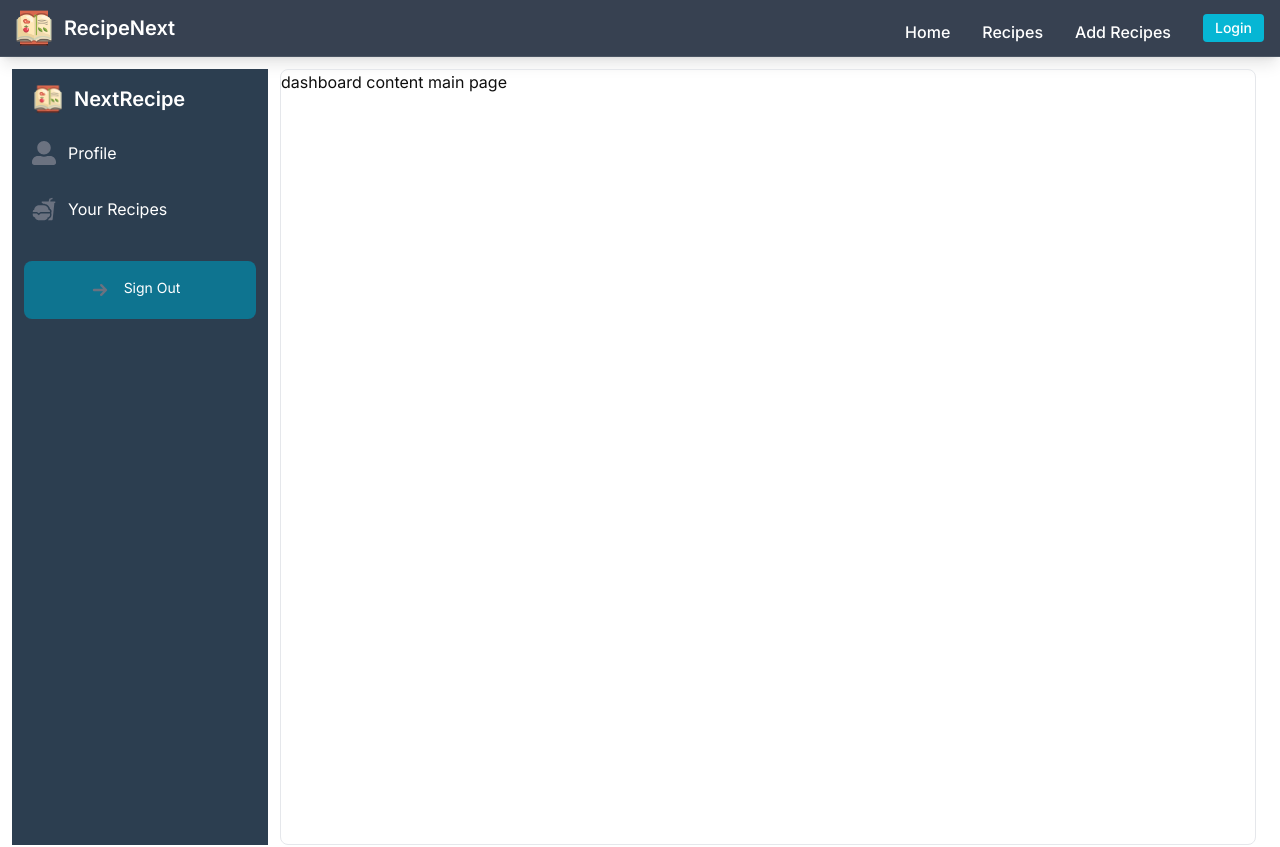
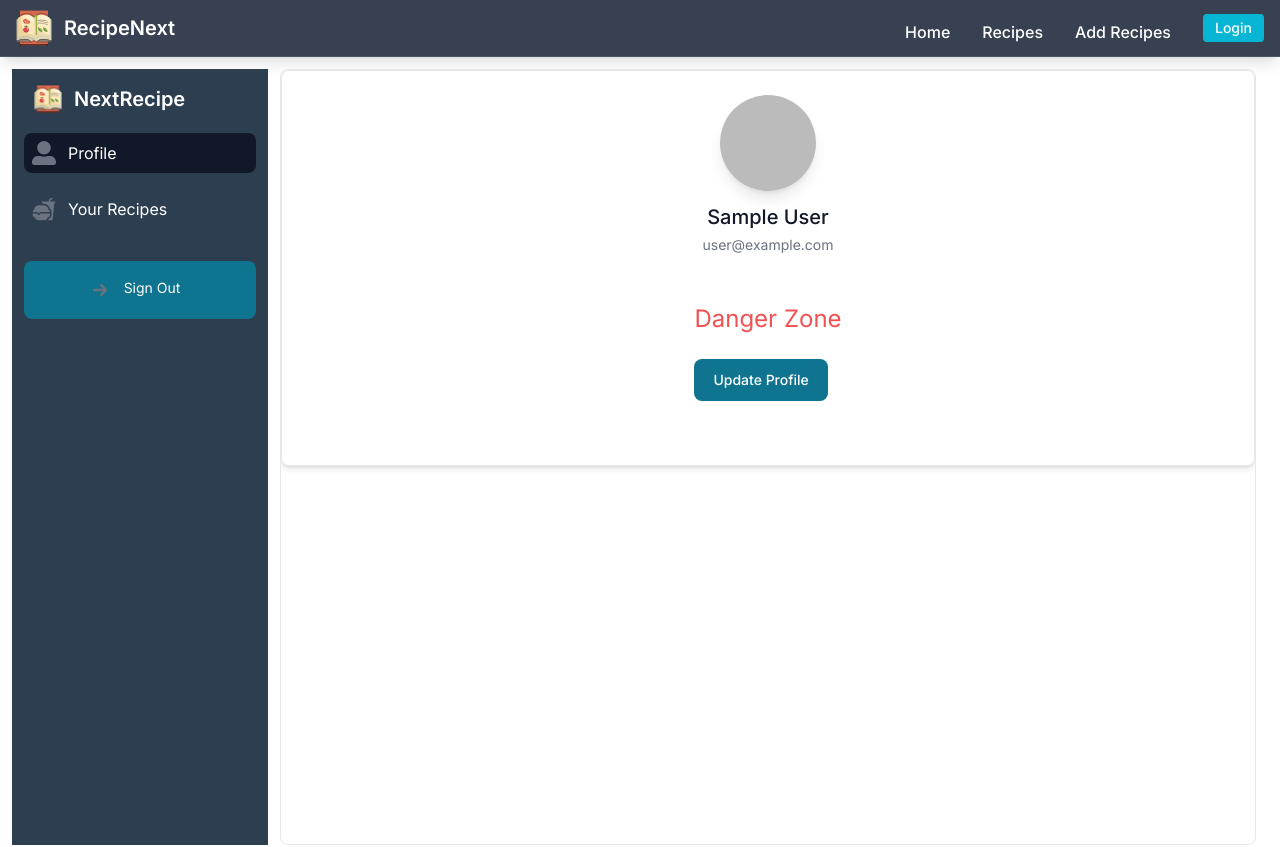
Before and after one commit to Oliulla/recipe-next, a Next.js app: page /dashboard in a window 1280 px wide. Shown: the top 847 px of the page. Built offline with nearby package versions, Linux system fonts and the light colour scheme; no server answers; the database is empty; sample sign-in values are in the browser's storage.

Commit message:
[DONE]: User profile

```diff
--- /dev/null
+++ b/src/app/(dashboard)/dashboard/me/page.jsx
@@ -0,0 +1,14 @@
+import MyProfileCardComponent from "@/components/__oneTime/__Me/__MyProfileCard";
+import getCurrentUser from "@/lib/session";
+
+const MyProfilePage = async () => {
+  const user = await getCurrentUser();
+
+  return (
+    <div className="w-full flex justify-center h-full">
+      <MyProfileCardComponent user={user} />
+    </div>
+  );
+};
+
+export default MyProfilePage;
--- /dev/null
+++ b/src/app/(dashboard)/dashboard/my-recipes/page.jsx
@@ -0,0 +1,7 @@
+import React from "react";
+
+const MyRecipesPage = () => {
+  return <div>My Recipes</div>;
+};
+
+export default MyRecipesPage;
--- a/src/app/(dashboard)/dashboard/page.jsx
+++ b/src/app/(dashboard)/dashboard/page.jsx
@@ -1,7 +1,12 @@
 import React from "react";
+import MyProfilePage from "./me/page";
 
 const DashboardMainPage = () => {
-  return <div>dashboard content main page</div>;
+  return (
+    <div className="min-h-full">
+      <MyProfilePage />
+    </div>
+  );
 };
 
 export default DashboardMainPage;
--- a/src/components/__oneTime/Dashboard/DashboarMainPageComponent.jsx
+++ b/src/components/__oneTime/Dashboard/DashboarMainPageComponent.jsx
@@ -18,7 +18,7 @@ export function DashboarMainPageComponent({ children, user }) {
       <aside>
         <DashboardSidebar />
       </aside>
-      <main className="flex-1 bg-gray-3 border border-gray-2  rounded-lg  max-h-screen overflow-auto pb-5 ">
+      <main className="flex-1 bg-gray-3 border border-gray-2 rounded-lg max-h-screen overflow-auto">
         {children}
       </main>
     </>
--- a/src/components/__oneTime/Dashboard/DashboardSidebar.jsx
+++ b/src/components/__oneTime/Dashboard/DashboardSidebar.jsx
@@ -8,15 +8,18 @@ import { IoFastFoodSharp } from "react-icons/io5";
 import { FaUserAlt } from "react-icons/fa";
 import styles from "./Dashboard.module.css";
 import { signOut } from "next-auth/react";
+import { usePathname } from "next/navigation";
 
 export function DashboardSidebar() {
+  const pathname = usePathname();
+
   return (
     <Sidebar
       aria-label="Sidebar with logo branding example"
       className={styles.sidebar}
     >
       <Sidebar.Logo
-        href="/dashboard"
+        href="/dashboard/me"
         as={Link}
         img="faviconImg.png"
         imgAlt="NextRecipe"
@@ -26,16 +29,25 @@ export function DashboardSidebar() {
       <Sidebar.Items className="__sidebar_links">
         <Sidebar.ItemGroup className="__sidebar_link_ul">
           <Sidebar.Item
-            href="/dashboard/user"
+            href="/dashboard/me"
             icon={FaUserAlt}
-            className="hover:bg-gray-900"
+            className={`${
+              pathname === "/dashboard" || pathname === "/dashboard/me"
+                ? "hover:bg-gray-900 bg-gray-900"
+                : "hover:bg-gray-900 "
+            }`}
           >
             Profile
           </Sidebar.Item>
           <Sidebar.Item
             href="/dashboard/my-recipes"
             icon={IoFastFoodSharp}
-            className="my-4 hover:bg-gray-900"
+            className={`my-4 ${
+              pathname === "/dashboard/my-recipes" ||
+              pathname === "/dashboard/my-recipes"
+                ? "hover:bg-gray-900 bg-gray-900"
+                : "hover:bg-gray-900 "
+            }`}
           >
             Your Recipes
           </Sidebar.Item>
--- /dev/null
+++ b/src/components/__oneTime/__Me/__MyProfileCard.jsx
@@ -0,0 +1,32 @@
+"use client";
+
+import { Card } from "flowbite-react";
+import ProfileUpdateModal from "./__ProfileUpdateModal";
+
+export default function MyProfileCardComponent({ user }) {
+
+  return (
+    <Card className="w-full h-full">
+      <div className="flex flex-col items-center pb-10">
+        <img
+          alt={user?.name}
+          src={user?.image}
+          className="mb-3 rounded-full shadow-lg h-24 w-24"
+        />
+        <h5 className="mb-1 text-xl font-medium text-gray-900 dark:text-white">
+          {user?.name}
+        </h5>
+        <span className="text-sm text-gray-500 dark:text-gray-400">
+          {user?.email}
+        </span>
+        <div className="mt-4">
+          <p className="text-2xl text-red-500 mt-8 mb-6">Danger Zone</p>
+          {/* <button className="inline-flex items-center rounded-lg bg-cyan-700 px-4 py-2 text-center text-sm font-medium text-white hover:bg-cyan-800 focus:outline-none focus:ring-4 focus:ring-cyan-300 dark:bg-cyan-600 dark:hover:bg-cyan-700 dark:focus:ring-cyan-800">
+            Update Profile
+          </button> */}
+          <ProfileUpdateModal />
+        </div>
+      </div>
+    </Card>
+  );
+}
--- /dev/null
+++ b/src/components/__oneTime/__Me/__ProfileUpdateModal.jsx
@@ -0,0 +1,39 @@
+"use client";
+
+import { Button, Modal } from "flowbite-react";
+import { useState } from "react";
+import { HiOutlineExclamationCircle } from "react-icons/hi";
+
+export default function ProfileUpdateModal() {
+  const [openModal, setOpenModal] = useState(false);
+
+  return (
+    <>
+      <Button onClick={() => setOpenModal(true)}>Update Profile</Button>
+      <Modal
+        show={openModal}
+        size="md"
+        onClose={() => setOpenModal(false)}
+        popup
+      >
+        <Modal.Header />
+        <Modal.Body>
+          <div className="text-center">
+            <HiOutlineExclamationCircle className="mx-auto mb-4 h-14 w-14 text-gray-400 dark:text-gray-200" />
+            <h3 className="mb-5 text-lg font-normal text-gray-500 dark:text-gray-400">
+              Profile update implementation will be added in future
+            </h3>
+            <div className="flex justify-center gap-4">
+              <Button color="failure" onClick={() => setOpenModal(false)}>
+                {"Understood"}
+              </Button>
+              <Button color="gray" onClick={() => setOpenModal(false)}>
+                No, cancel
+              </Button>
+            </div>
+          </div>
+        </Modal.Body>
+      </Modal>
+    </>
+  );
+}
--- a/src/components/shared/Header/Navbar.jsx
+++ b/src/components/shared/Header/Navbar.jsx
@@ -20,7 +20,7 @@ export default function HeaderNav({ user }) {
     if (!user?.email || !user?.name) {
       return;
     }
-    router.push("/dashboard");
+    router.push("/dashboard/me");
   };
 
   // console.log(user);
```
